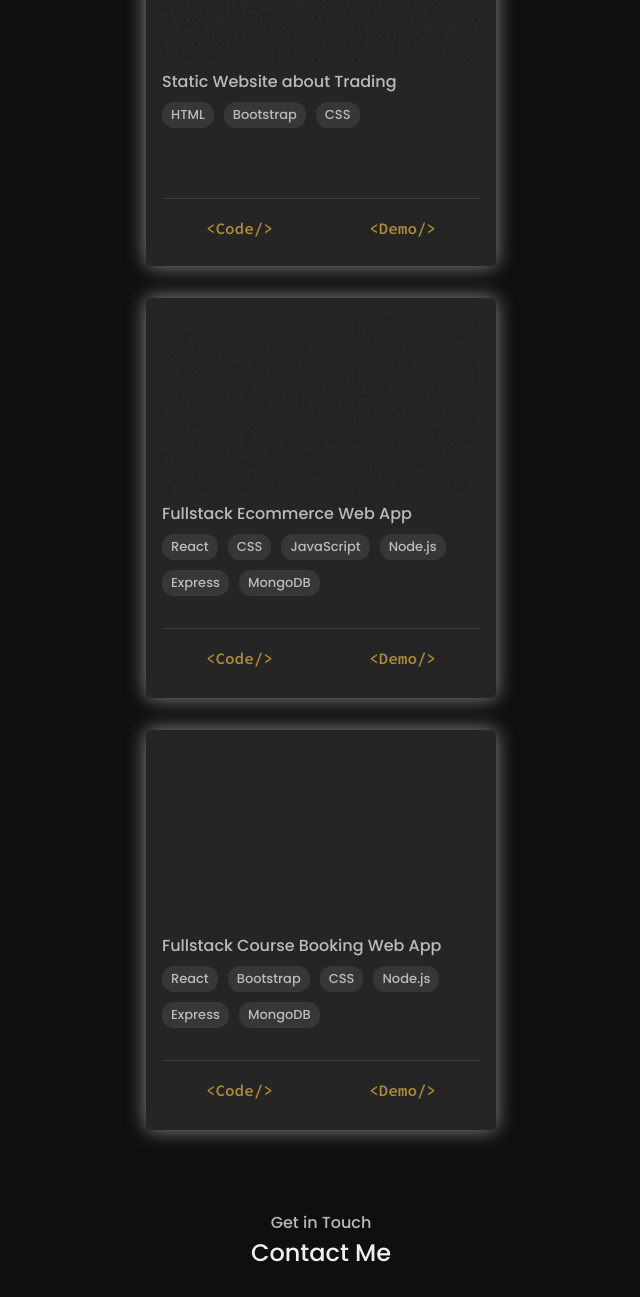
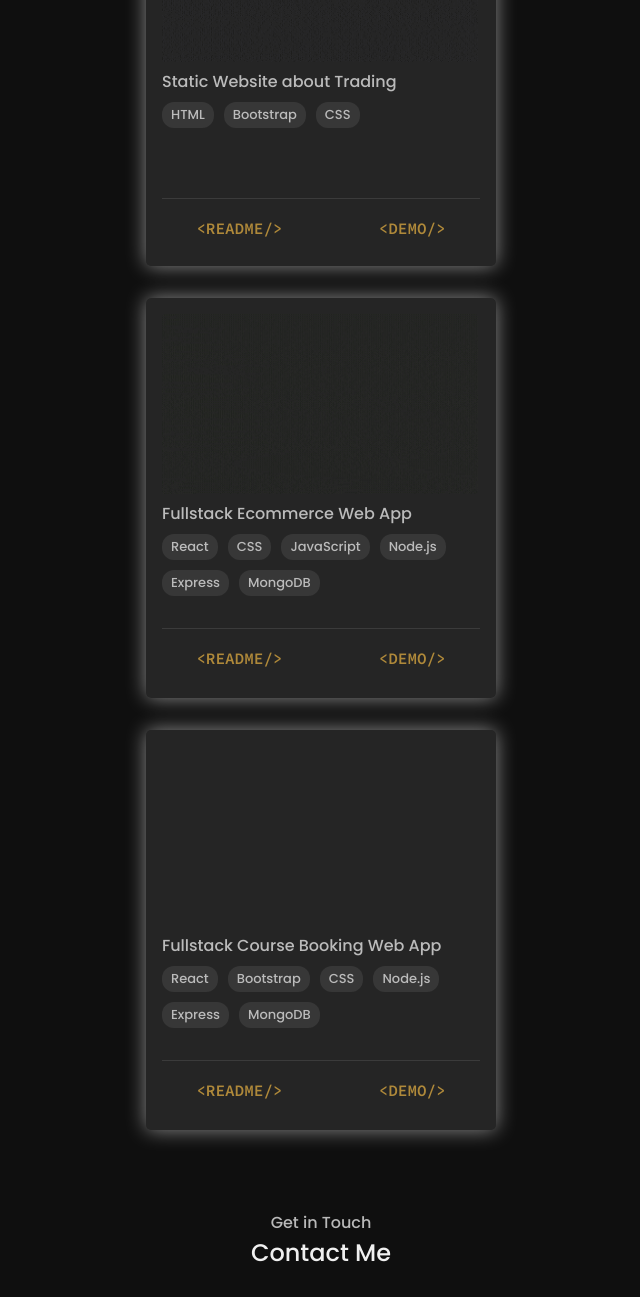
Before and after one commit to GITvoren/newer_portfolio, a plain HTML site: page index.html in a window 1280 px wide. Shown: the part 2762-4059 px from the top of the page, without its empty margins (354-994 px from the left). Drawn offline with Linux system fonts and the light colour scheme; a web font is replaced by a local one.

Commit message:
Update index.html

```diff
--- a/index.html
+++ b/index.html
@@ -255,8 +255,8 @@
                                         <span>CSS</span>
                                    </div>
                                    <div class="project-btn-container1">
-                                        <a href="">&lt;Code/></a>
-                                        <a href="">&lt;Demo/></a>
+                                        <a href="">&lt;README/></a>
+                                        <a href="">&lt;DEMO/></a>
                                    </div>
                               </div>
 
@@ -275,8 +275,8 @@
                                              <span>MongoDB</span>
                                         </div>
                                         <div class="project-btn-container">
-                                             <a href="">&lt;Code/></a>
-                                             <a href="">&lt;Demo/></a>
+                                             <a href="">&lt;README/></a>
+                                             <a href="">&lt;DEMO/></a>
                                         </div>
                                    </div>
                               </div>
@@ -294,8 +294,8 @@
                                         <span>MongoDB</span>
                                    </div>
                                    <div class="project-btn-container">
-                                        <a href="">&lt;Code/></a>
-                                        <a href="">&lt;Demo/></a>
+                                        <a href="">&lt;README/></a>
+                                        <a href="">&lt;DEMO/></a>
                                    </div>
                               </div>
                          </div>
```
